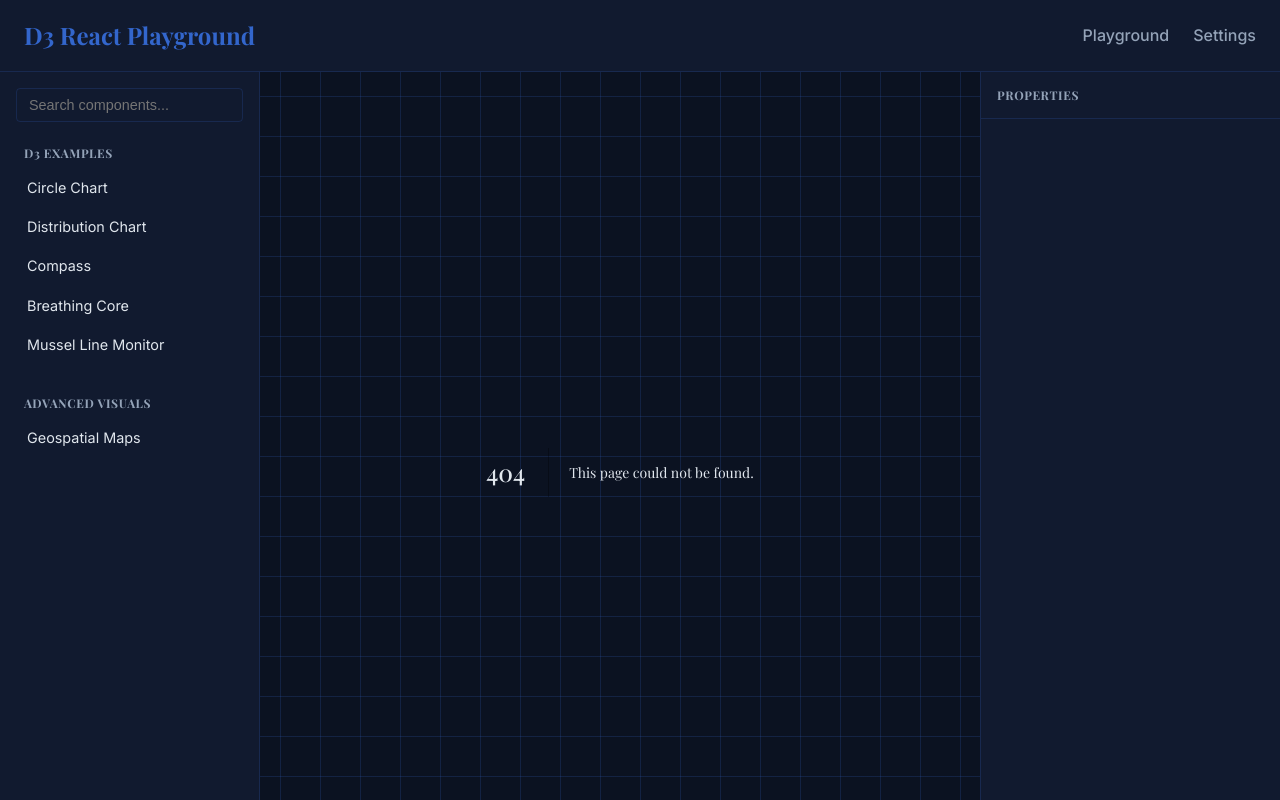
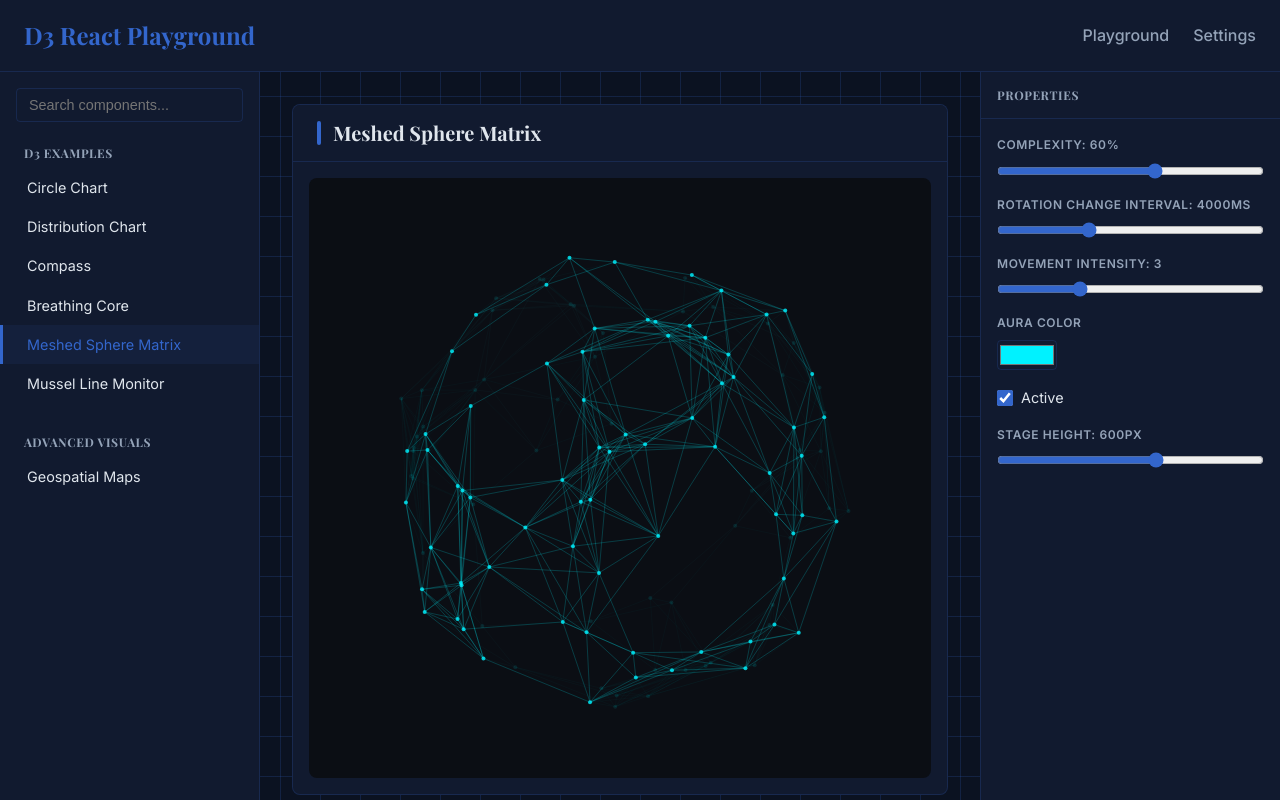
Before and after one commit to madmonyotam/playground, a Next.js app: page /playground/d3/meshed-sphere in a window 1280 px wide. Before the commit this address had no page. Built offline with nearby package versions, Linux system fonts and the light colour scheme; a web font is replaced by a local one.

Commit message:
feat: Add a D3 meshed sphere matrix visualization with interactive controls and a new sidebar navigation link.

```diff
--- /dev/null
+++ b/src/app/playground/d3/meshed-sphere/page.tsx
@@ -0,0 +1,11 @@
+'use client';
+
+import MeshedSphereExample from '@/components/d3/MeshedSphereExample';
+
+export default function MeshedSpherePage() {
+    return (
+        <div style={{ padding: '2rem' }}>
+            <MeshedSphereExample />
+        </div>
+    );
+}
--- /dev/null
+++ b/src/components/d3/MeshedSphere/MeshedSphereCore.tsx
@@ -0,0 +1,170 @@
+'use client';
+
+import React, { useMemo, useEffect, useRef, useCallback } from 'react';
+import * as d3 from 'd3';
+import BaseChart from '../BaseChart';
+
+interface MeshedSphereCoreProps {
+    complexity: number; // 1 to 100
+    rotationInterval: number; // ms until direction change
+    movementSize: number; // 0 to 10
+    color: string;
+    isPlaying: boolean;
+}
+
+const MeshedSphereCore = ({
+    complexity = 50,
+    rotationInterval = 5000,
+    movementSize = 2,
+    color = '#00f2ff',
+    isPlaying = true
+}: MeshedSphereCoreProps) => {
+    const timerRef = useRef<d3.Timer | null>(null);
+    const rotationRef = useRef({ x: 0, y: 0, dx: 0.2, dy: 0.1 });
+    const lastDirectionChangeRef = useRef<number>(0);
+
+    // Geometry data
+    const data = useMemo(() => {
+        const numPoints = Math.floor(d3.scaleLinear().domain([1, 100]).range([20, 200])(complexity));
+        const points = d3.range(numPoints).map(() => {
+            const phi = Math.acos(-1 + (2 * Math.random()));
+            const theta = Math.random() * 2 * Math.PI;
+            return {
+                phi,
+                theta,
+                // Static coordinates on unit sphere
+                originalX: Math.sin(phi) * Math.cos(theta),
+                originalY: Math.sin(phi) * Math.sin(theta),
+                originalZ: Math.cos(phi),
+                offset: Math.random() * Math.PI * 2 // Random phase for breathing
+            };
+        });
+
+        // Connections based on complexity (distance threshold)
+        const connections: [number, number][] = [];
+        const threshold = d3.scaleLinear().domain([1, 100]).range([0.8, 0.4])(complexity);
+
+        for (let i = 0; i < points.length; i++) {
+            for (let j = i + 1; j < points.length; j++) {
+                const dist = Math.sqrt(
+                    Math.pow(points[i].originalX - points[j].originalX, 2) +
+                    Math.pow(points[i].originalY - points[j].originalY, 2) +
+                    Math.pow(points[i].originalZ - points[j].originalZ, 2)
+                );
+                if (dist < threshold) {
+                    connections.push([i, j]);
+                }
+            }
+        }
+
+        return { points, connections };
+    }, [complexity]);
+
+    const onReady = useCallback((
+        selection: d3.Selection<SVGGElement, unknown, null, undefined>,
+        dimensions: { width: number; height: number }
+    ) => {
+        const { width, height } = dimensions;
+        const radius = Math.min(width, height) * 0.4;
+        const centerX = width / 2;
+        const centerY = height / 2;
+
+        selection.selectAll('*').remove();
+
+        const container = selection.append('g')
+            .attr('transform', `translate(${centerX}, ${centerY})`);
+
+        // Lines group
+        const linesG = container.append('g').attr('class', 'lines');
+        // Points group
+        const pointsG = container.append('g').attr('class', 'points');
+
+        const projection = d3.geoOrthographic()
+            .scale(radius)
+            .translate([0, 0]);
+
+        if (timerRef.current) timerRef.current.stop();
+
+        timerRef.current = d3.timer((elapsed) => {
+            if (!isPlaying) return;
+
+            // Handle direction change
+            if (elapsed - lastDirectionChangeRef.current > rotationInterval) {
+                rotationRef.current.dx = (Math.random() - 0.5) * 0.5;
+                rotationRef.current.dy = (Math.random() - 0.5) * 0.5;
+                lastDirectionChangeRef.current = elapsed;
+            }
+
+            // Update rotation
+            rotationRef.current.x += rotationRef.current.dx;
+            rotationRef.current.y += rotationRef.current.dy;
+            projection.rotate([rotationRef.current.x, rotationRef.current.y]);
+
+            const breathingFactor = movementSize * 0.02;
+
+            // Calculate point positions with breathing
+            const projectedPoints = data.points.map(p => {
+                const breathing = Math.sin(elapsed * 0.002 + p.offset) * breathingFactor;
+                const r = 1 + breathing;
+                const d = projection([
+                    (p.theta * 180) / Math.PI,
+                    (p.phi * 180) / Math.PI - 90
+                ]);
+                return {
+                    x: d ? d[0] * r : 0,
+                    y: d ? d[1] * r : 0,
+                    visible: d ? (projection.clipAngle() ? d3.geoDistance([p.theta * 180 / Math.PI, p.phi * 180 / Math.PI - 90], [-rotationRef.current.x, -rotationRef.current.y]) < Math.PI / 2 : true) : false
+                };
+            });
+
+            // Draw Lines
+            const lines = linesG.selectAll<SVGLineElement, [number, number]>('line')
+                .data(data.connections);
+
+            lines.enter()
+                .append('line')
+                .merge(lines)
+                .attr('x1', d => projectedPoints[d[0]].x)
+                .attr('y1', d => projectedPoints[d[0]].y)
+                .attr('x2', d => projectedPoints[d[1]].x)
+                .attr('y2', d => projectedPoints[d[1]].y)
+                .attr('stroke', color)
+                .attr('stroke-width', 0.5)
+                .attr('stroke-opacity', d => {
+                    const p1 = projectedPoints[d[0]];
+                    const p2 = projectedPoints[d[1]];
+                    return (p1.visible && p2.visible) ? 0.4 : 0.05;
+                });
+
+            lines.exit().remove();
+
+            // Draw Points
+            const circles = pointsG.selectAll<SVGCircleElement, any>('circle')
+                .data(projectedPoints);
+
+            circles.enter()
+                .append('circle')
+                .attr('r', 2)
+                .merge(circles)
+                .attr('cx', d => d.x)
+                .attr('cy', d => d.y)
+                .attr('fill', color)
+                .attr('fill-opacity', d => d.visible ? 0.8 : 0.1);
+
+            circles.exit().remove();
+        });
+
+    }, [data, rotationInterval, movementSize, color, isPlaying]);
+
+    useEffect(() => {
+        return () => {
+            if (timerRef.current) timerRef.current.stop();
+        };
+    }, []);
+
+    return (
+        <BaseChart onReady={onReady} />
+    );
+};
+
+export default MeshedSphereCore;
--- /dev/null
+++ b/src/components/d3/MeshedSphereExample.tsx
@@ -0,0 +1,101 @@
+'use client';
+
+import React, { useState } from 'react';
+import styled from 'styled-components';
+import MeshedSphereCore from './MeshedSphere/MeshedSphereCore';
+import PlaygroundCard from './PlaygroundCard';
+import { PortalToPanel } from '@/components/layout/PortalToPanel';
+import {
+    ControlsContainer,
+    ControlSection,
+    RangeControl,
+    ToggleControl,
+    ColorControl,
+    Label
+} from './controls/ControlWidgets';
+
+const ExampleContainer = styled.div<{ $height: number }>`
+  width: 100%;
+  height: ${({ $height }) => $height}px;
+  position: relative;
+  background-color: #0b0e14;
+  border-radius: 8px;
+  overflow: hidden;
+  display: flex;
+  align-items: center;
+  justify-content: center;
+`;
+
+const MeshedSphereExample = () => {
+    const [complexity, setComplexity] = useState(60);
+    const [rotationInterval, setRotationInterval] = useState(4000);
+    const [movementSize, setMovementSize] = useState(3);
+    const [color, setColor] = useState('#00f2ff');
+    const [isPlaying, setIsPlaying] = useState(true);
+    const [containerHeight, setContainerHeight] = useState(600);
+
+    return (
+        <PlaygroundCard title="Meshed Sphere Matrix" height="auto">
+            <ExampleContainer $height={containerHeight}>
+                <MeshedSphereCore
+                    complexity={complexity}
+                    rotationInterval={rotationInterval}
+                    movementSize={movementSize}
+                    color={color}
+                    isPlaying={isPlaying}
+                />
+            </ExampleContainer>
+
+            <PortalToPanel>
+                <ControlsContainer>
+                    <RangeControl
+                        label="Complexity"
+                        value={complexity}
+                        onChange={setComplexity}
+                        min={1}
+                        max={100}
+                        unit="%"
+                    />
+                    <RangeControl
+                        label="Rotation Change Interval"
+                        value={rotationInterval}
+                        onChange={setRotationInterval}
+                        min={1000}
+                        max={10000}
+                        step={500}
+                        unit="ms"
+                    />
+                    <RangeControl
+                        label="Movement Intensity"
+                        value={movementSize}
+                        onChange={setMovementSize}
+                        min={0}
+                        max={10}
+                        step={0.5}
+                    />
+                    <ColorControl
+                        label="Aura Color"
+                        value={color}
+                        onChange={setColor}
+                    />
+                    <ToggleControl
+                        label={isPlaying ? "Active" : "Static"}
+                        checked={isPlaying}
+                        onChange={setIsPlaying}
+                    />
+                    <RangeControl
+                        label="Stage Height"
+                        value={containerHeight}
+                        onChange={setContainerHeight}
+                        min={300}
+                        max={800}
+                        step={50}
+                        unit="px"
+                    />
+                </ControlsContainer>
+            </PortalToPanel>
+        </PlaygroundCard>
+    );
+};
+
+export default MeshedSphereExample;
--- a/src/components/layout/Sidebar.tsx
+++ b/src/components/layout/Sidebar.tsx
@@ -105,6 +105,7 @@ export const Sidebar = () => {
         <NavItemLink href="/playground/d3/distribution" $active={isActive('/playground/d3/distribution')}>Distribution Chart</NavItemLink>
         <NavItemLink href="/playground/d3/compass" $active={isActive('/playground/d3/compass')}>Compass</NavItemLink>
         <NavItemLink href="/playground/d3/breathing" $active={isActive('/playground/d3/breathing')}>Breathing Core</NavItemLink>
+        <NavItemLink href="/playground/d3/meshed-sphere" $active={isActive('/playground/d3/meshed-sphere')}>Meshed Sphere Matrix</NavItemLink>
         <NavItemLink href="/playground/d3" $active={isActive('/playground/d3')}>Mussel Line Monitor</NavItemLink>
       </NavSection>
 
```
